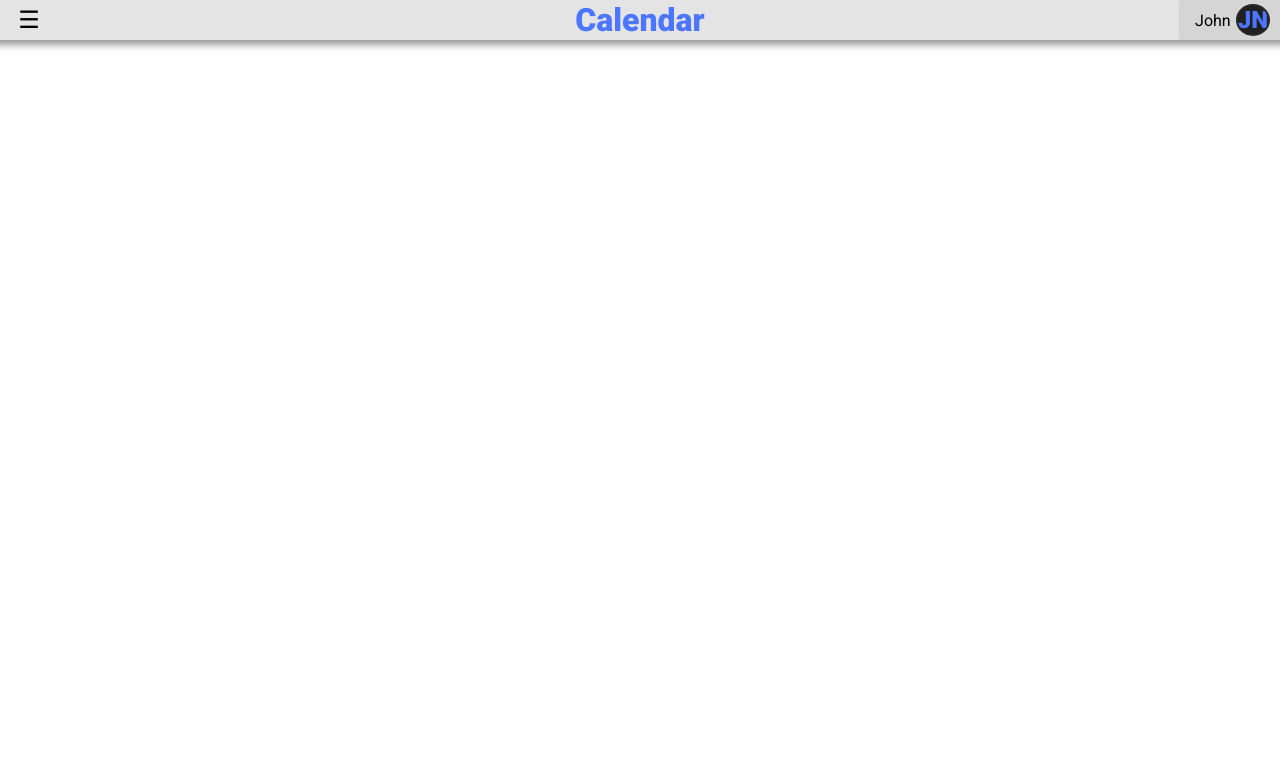
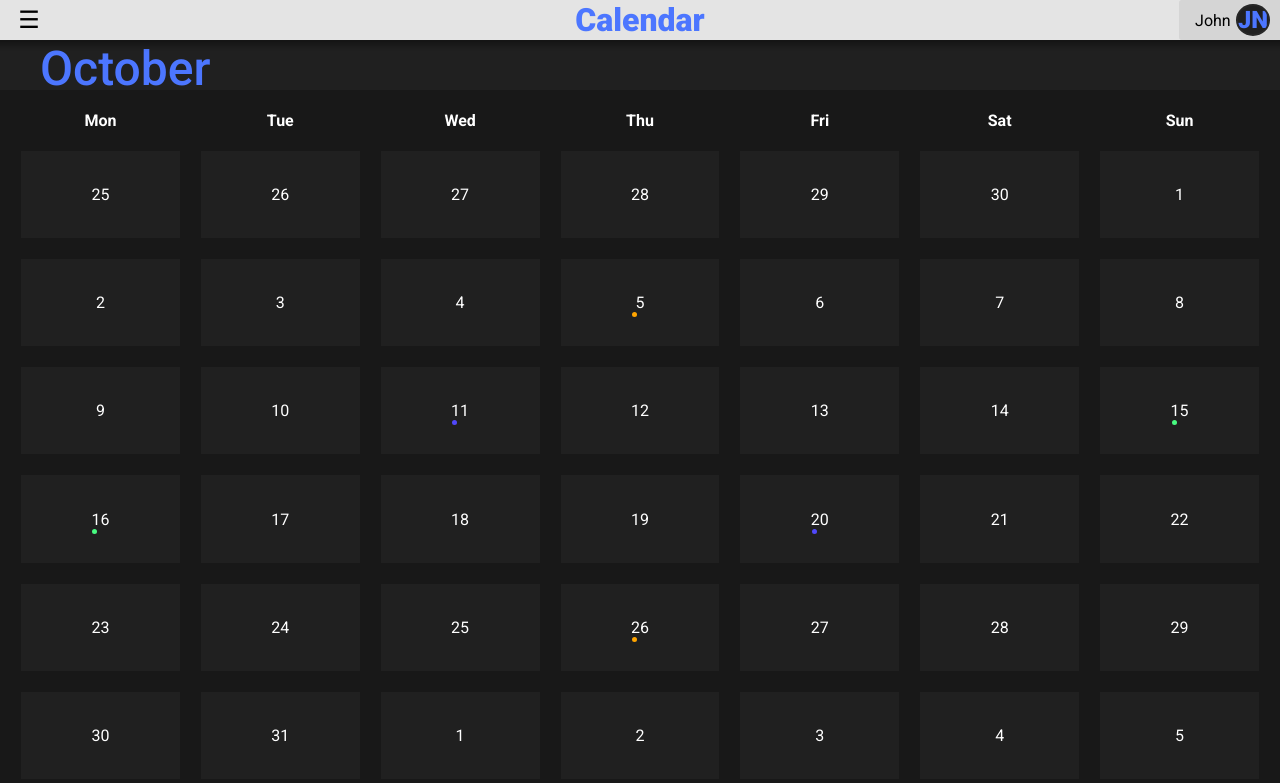
Before and after one commit to CaptSzat/COMP3900-APP, a plain HTML site: page pages/calendar/index.html in a window 1280 px wide. Drawn offline with Linux system fonts and the light colour scheme.

Commit message:
added cal

```diff
--- a/pages/calendar/index.html
+++ b/pages/calendar/index.html
@@ -29,6 +29,96 @@
             </a>
         </div>
         <div class="calendar">
+            <div class="month-text">October</div>
+            <div class="month">
+                <table bgcolor="lightgrey" align="center"
+                cellspacing="21" cellpadding="21">
+
+                <caption align="top">
+                </caption>
+
+                <thead>
+                    <tr>
+                        <th>Mon</th>
+                        <th>Tue</th>
+                        <th>Wed</th>
+                        <th>Thu</th>
+                        <th>Fri</th>
+                        <th>Sat</th>
+                        <th>Sun</th>
+                    </tr>
+                </thead>
+
+                <tbody>
+                    <tr>
+                        <td>25</td>
+                        <td>26</td>
+                        <td>27</td>
+                        <td>28</td>
+                        <td>29</td>
+                        <td>30</td>
+                        <td>1</td>
+                    </tr>
+                    <tr>
+                        <td>2</td>
+                        <td>3</td>
+                        <td>4</td>
+                        <td>5
+                            <div class="event orange"></div>
+                        </td>
+                        <td>6</td>
+                        <td>7</td>
+                        <td>8</td>
+                    </tr>
+                    <tr>
+                        <td>9</td>
+                        <td>10</td>
+                        <td>11
+                            <div class="event blue"></div>
+                        </td>
+                        <td>12</td>
+                        <td>13</td>
+                        <td>14</td>
+                        <td>15
+                            <div class="event green"></div>
+                        </td>
+                    </tr>
+                    <tr>
+                        <td>16
+                            <div class="event green"></div>
+                        </td>
+                        <td>17</td>
+                        <td>18</td>
+                        <td>19</td>
+                        <td>20
+                            <div class="event blue"></div>
+                        </td>
+                        <td>21</td>
+                        <td>22</td>
+                    </tr>
+                    <tr>
+                        <td>23</td>
+                        <td>24</td>
+                        <td>25</td>
+                        <td>26
+                            <div class="event orange"></div>
+                        </td>
+                        <td>27</td>
+                        <td>28</td>
+                        <td>29</td>
+                    </tr>
+                    <tr>
+                        <td>30</td>
+                        <td>31</td>
+                        <td>1</td>
+                        <td>2</td>
+                        <td>3</td>
+                        <td>4</td>
+                        <td>5</td>
+                    </tr>
+                </tbody>
+            </table>
+            </div>
         </div>
     </div>
 </body>
--- a/styles/style.scss
+++ b/styles/style.scss
@@ -267,3 +267,63 @@ a{
         }
     }
 }
+
+.calendar{
+    display: flex;
+    flex-direction: column;
+    align-items: center;
+    position: absolute;
+    top: 40px;
+    width: 100%;
+    .month-text{
+        color: var(--main-color);
+        font-size: 3rem;
+        font-weight: 500;
+        height: 50px;
+        width: 100%;
+        padding-left: 5rem;
+        background-color: #202020;
+    }
+    .month{
+        display: flex;
+        justify-content: center;
+        align-items: center;
+        width: 100%;
+        height: calc(100vh - 90px);
+        table{
+            width: 100%;
+            height: 100%;
+            background-color: #181818;
+            color: rgb(255, 255, 255);
+            tr{
+                width: 100%;
+                td{
+                    width: calc(100%/7);
+                }
+            }
+            td{
+                color: rgb(255, 255, 255);
+                text-align: center;
+                background-color: #202020;
+                position: relative;
+                .event{
+                    width: 5px;
+                    height: 5px;
+                    background-color: white;
+                    border-radius: 50%;
+                    position: absolute;
+                    left: 45%;
+                    &.orange{
+                        background-color: orange;
+                    }
+                    &.blue{
+                        background-color: rgb(81, 72, 251);
+                    }
+                    &.green{
+                        background-color: rgb(72, 251, 129);
+                    }
+                }
+            }
+        }
+    }
+}
```
Also changed, not shown: styles/style.css, 1 other file.
